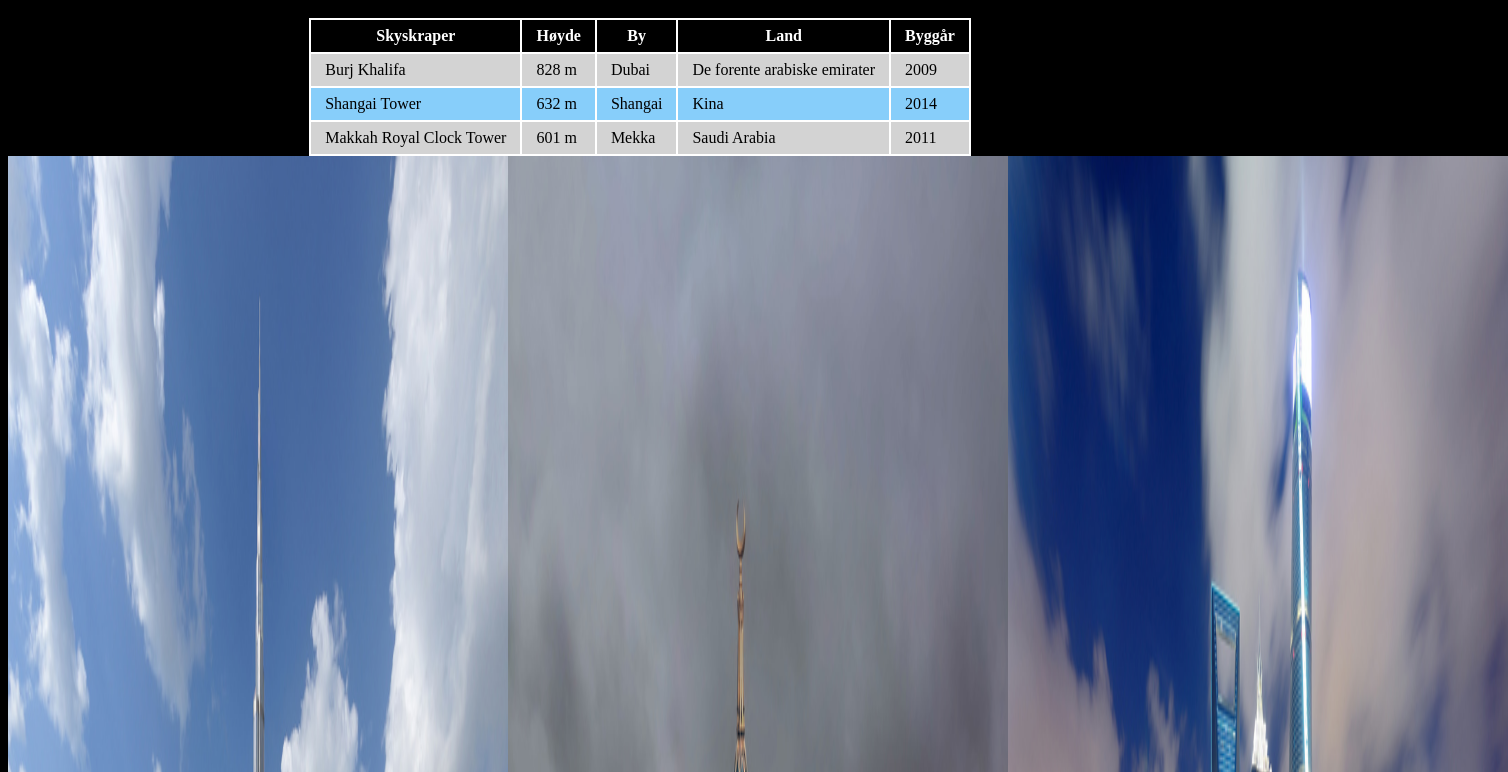
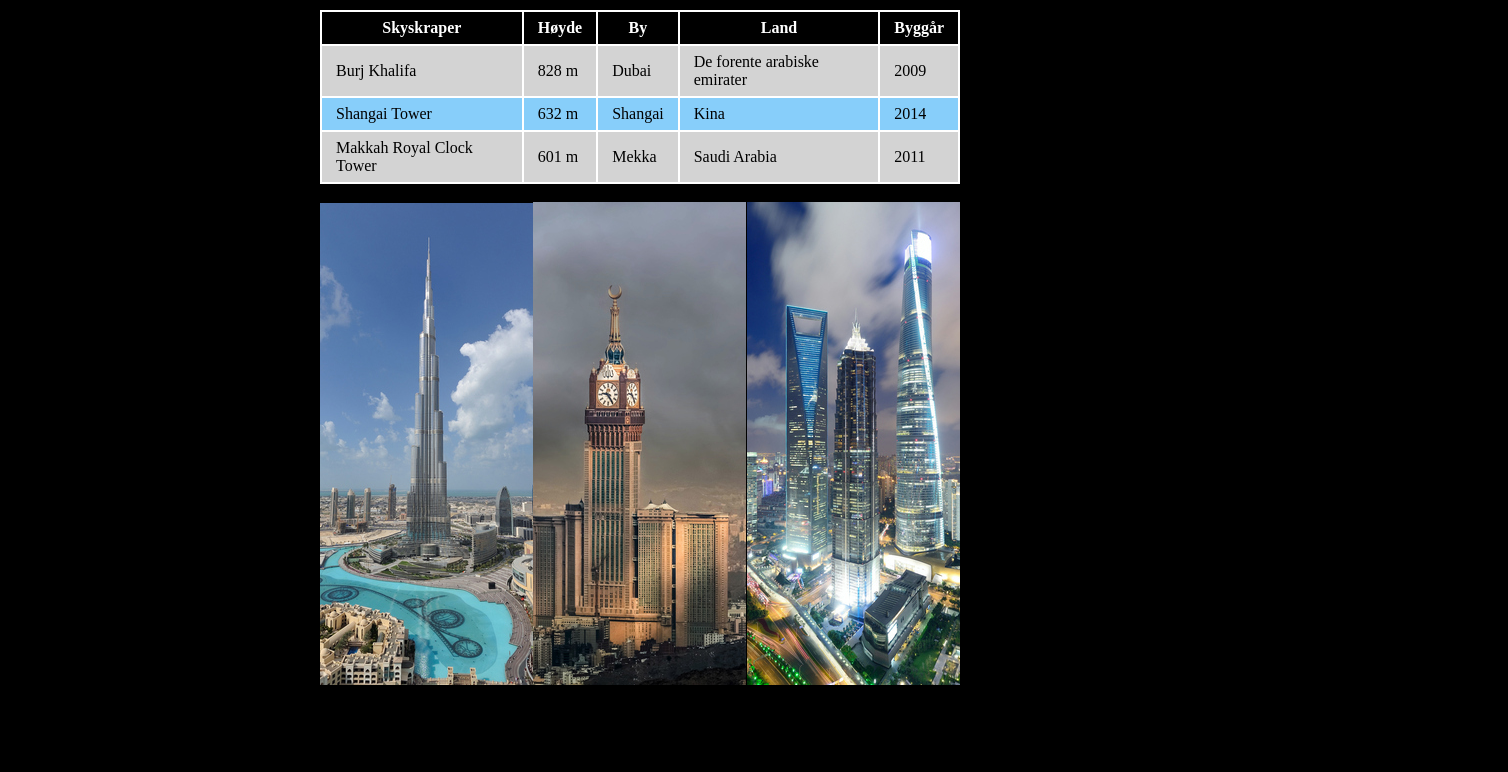
Before and after one commit to Parmdeep05/oppgave-1, a plain HTML site: page index.html in a window 1280 px wide. Shown: the part 108-880 px from the top of the page, 1508 px wide, since content can reach past the window. After the commit the page ends 800 px from the top, so only its background shows below. Drawn offline with Linux system fonts and the light colour scheme.

Commit message:
Update index.html

```diff
--- a/index.html
+++ b/index.html
@@ -73,6 +73,7 @@
         </tbody>
 
     </table>
+    <br>
 
 <section>
     <article>
@@ -107,6 +108,7 @@ background-color: lightgray;
 tbody tr{
 
 background-color: lightskyblue;
+padding: 10px;
 
 }
 
@@ -143,6 +145,8 @@ text-align: left;
 body{
     background-color: black;
     text-align: center;
+    margin: 0 auto;
+    width: 50vw;
 }
 
 h1{
@@ -153,11 +157,16 @@ h1{
 section{
     display: grid;
     grid-template-columns: repeat(3, 1fr);
+    width: 50vw;
 }
-img{
+article{
+    display: flex;
+    align-items: center;
     justify-content: center;
-    height: 2000px;
-    width: 500px;
-    margin: 0 auto;
+    contain: content;
+    width: 16.65vw;
+    margin: 0 ;
+
+
 }
 </style>
```
